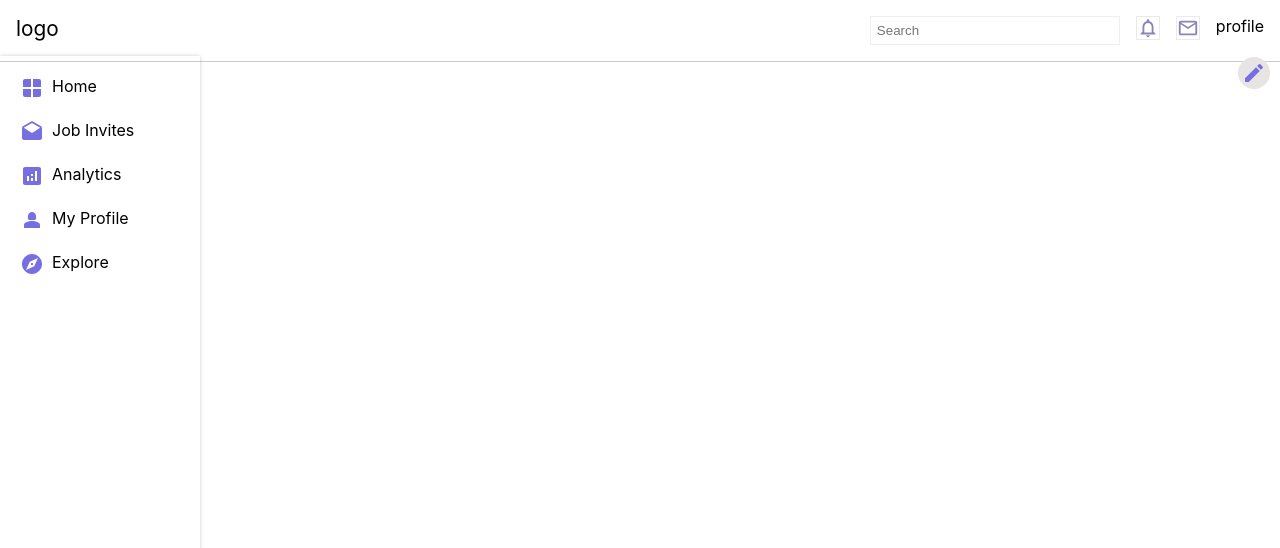
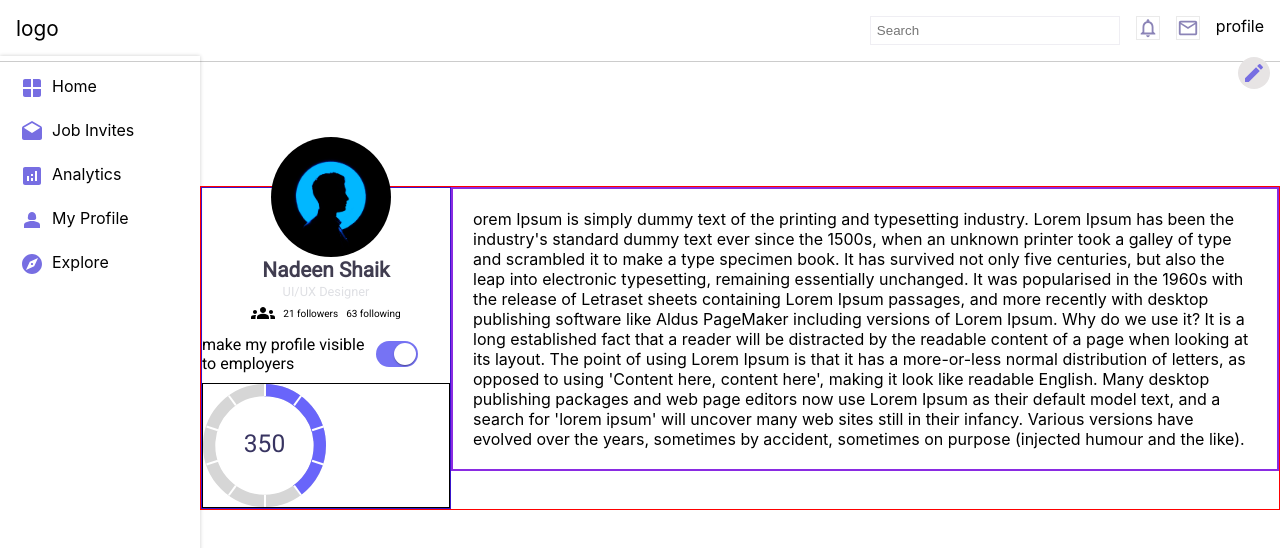
Before and after one commit to shaik11r/LearnXassignment, a React (Create React App) app: page / in a window 1280 px wide. Shown: the top 548 px of the page. Built offline with nearby package versions, Linux system fonts and the light colour scheme.

Commit message:
broad overview completed

```diff
--- a/package.json
+++ b/package.json
@@ -11,6 +11,7 @@
     "@testing-library/react": "^13.4.0",
     "@testing-library/user-event": "^13.5.0",
     "react": "^18.2.0",
+    "react-circular-progressbar": "^2.1.0",
     "react-dom": "^18.2.0",
     "react-dropzone": "^14.2.3",
     "react-image-crop": "^10.1.8",
--- a/src/App.css
+++ b/src/App.css
@@ -1,6 +1,10 @@
+@import url("https://fonts.googleapis.com/css2?family=Roboto&display=swap");
+
 .main {
   position: relative;
+  box-sizing: border-box;
 }
+
 .navbar__first {
   padding: 1rem;
   width: 100%;
@@ -67,7 +71,7 @@ input:focus {
   align-items: center;
   justify-content: center;
   border-radius: 6px;
-  width: 90%;
+  width: calc(100% - 200px);
   height: 130px;
   overflow: hidden;
   object-fit: cover;
@@ -86,3 +90,67 @@ input:focus {
   width: 32px;
   height: 32px;
 }
+.main_first {
+  position: absolute;
+  top: 186px;
+  left: 200px;
+  display: flex;
+  align-items: flex-start;
+  border: 1px solid red;
+  width: calc(100% - 200px);
+}
+.profile__first {
+  font-family: "Roboto", sans-serif;
+  flex: 1;
+  max-width: 250px;
+  width: 90%;
+  border: 1px solid rgb(56, 22, 204);
+}
+.profile__second {
+  margin-top: 70px;
+  display: flex;
+  flex-direction: column;
+  align-items: center;
+}
+.profile__second-name{
+  font-size: 1.3rem;
+  font-weight: 600;
+  color: #403d50;
+}
+.profile__second-role{
+  margin:2px;
+  font-size: 0.8rem;
+  color: #dfe0e4;
+}
+.profile__second-bottom {
+  display: flex;
+  justify-content: center;
+  align-items: center;
+  gap: 0.5rem;
+  font-size:10px;
+}
+.profile__third {
+  display: flex;
+  justify-content: center;
+  align-items: center;
+  font-size: 1rem;
+}
+.tabcomponent {
+  flex: 1;
+  border: 2px solid blueviolet;
+  padding: 20px;
+}
+.progressbar {
+  display: flex;
+  justify-content: center;
+  align-items: center;
+}
+.profile_img {
+  position: absolute;
+  top: -50px;
+  left: 70px;
+  width: 120px;
+  height: 120px;
+  object-fit: cover;
+  border-radius: 100%;
+}
--- a/src/App.js
+++ b/src/App.js
@@ -1,14 +1,20 @@
 import "./App.css";
 import Backgroundimage from "./components/Backgroundimage";
 import Navbar from "./components/Navbar";
+import Profile from "./components/Profile";
 import Sidebar from "./components/Sidebar";
+import TabsComponent from "./components/TabsComponent";
 
 function App() {
   return (
     <div className="main">
       <Navbar />
       <Sidebar />
-      <Backgroundimage/>
+      <Backgroundimage />
+      <div className="main_first">
+        <Profile />
+        <TabsComponent/>
+      </div>
     </div>
   );
 }
--- /dev/null
+++ b/src/components/Profile.js
@@ -0,0 +1,84 @@
+import GroupsIcon from "@mui/icons-material/Groups";
+import * as React from "react";
+import { styled } from "@mui/material/styles";
+import FormGroup from "@mui/material/FormGroup";
+import FormControlLabel from "@mui/material/FormControlLabel";
+import Switch from "@mui/material/Switch";
+import Progressbarfun from "./Progressbar";
+import Picture from '../assets/ben-sweet-2LowviVHZ-E-unsplash.jpg'
+const IOSSwitch = styled((props) => <Switch focusVisibleClassName=".Mui-focusVisible" disableRipple {...props} />)(
+  ({ theme }) => ({
+    width: 42,
+    height: 26,
+    padding: 0,
+    "& .MuiSwitch-switchBase": {
+      padding: 0,
+      margin: 2,
+      transitionDuration: "300ms",
+      "&.Mui-checked": {
+        transform: "translateX(16px)",
+        color: "#fff",
+        "& + .MuiSwitch-track": {
+          backgroundColor: theme.palette.mode === "dark" ? "#7673f4" : "#7673f4",
+          opacity: 1,
+          border: 0,
+        },
+        "&.Mui-disabled + .MuiSwitch-track": {
+          opacity: 0.5,
+        },
+      },
+      "&.Mui-focusVisible .MuiSwitch-thumb": {
+        color: "#7673f4",
+        border: "6px solid #fff",
+      },
+      "&.Mui-disabled .MuiSwitch-thumb": {
+        color: theme.palette.mode === "light" ? "" : theme.palette.grey[600],
+      },
+      "&.Mui-disabled + .MuiSwitch-track": {
+        opacity: theme.palette.mode === "light" ? 0.7 : 0.3,
+      },
+    },
+    "& .MuiSwitch-thumb": {
+      boxSizing: "border-box",
+      width: 22,
+      height: 22,
+    },
+    "& .MuiSwitch-track": {
+      borderRadius: 26 / 2,
+      backgroundColor: theme.palette.mode === "light" ? "#39393D" : "#39393D",
+      opacity: 1,
+      transition: theme.transitions.create(["background-color"], {
+        duration: 500,
+      }),
+    },
+  })
+);
+
+function Profile() {
+  return (
+    <div className="profile__first">
+      <img className="profile_img" src={Picture} alt="picture" />
+      <div className="profile__second">
+        <div className="profile__second-name">Nadeen Shaik</div>
+        <div className="profile__second-role">UI/UX Designer</div>
+        <div className="profile__second-bottom">
+          <GroupsIcon />
+          <div>21 followers</div>
+          <div>63 following</div>
+        </div>
+      </div>
+      <div className="profile__third">
+        <div>make my profile visible to employers</div>
+        <FormGroup>
+          <FormControlLabel control={<IOSSwitch sx={{ m: 2 }} defaultChecked />} />
+        </FormGroup>
+      </div>
+      <div className="profile_fourth"></div>
+      <div className="profile_fifth-wheel"></div>
+      <div className="profile_sixth-ranking">
+        <Progressbarfun />
+      </div>
+    </div>
+  );
+}
+export default Profile;
--- /dev/null
+++ b/src/components/Progressbar.js
@@ -0,0 +1,45 @@
+import React from "react";
+import { CircularProgressbarWithChildren, buildStyles } from "react-circular-progressbar";
+import "react-circular-progressbar/dist/styles.css";
+import RadialSeparators from "./RadialSeparators";
+
+const Progressbarfun = () => (
+  <div style={{}}>
+    <Progressbar>
+      <CircularProgressbarWithChildren
+        value={40}
+        text={`${350}`}
+        strokeWidth={10}
+        styles={buildStyles({
+          textColor: "#383461",
+          strokeLinecap: "butt",
+          pathColor: "#6965fa",
+          color: "#6965fa",
+        })}>
+        <RadialSeparators
+          count={10}
+          style={{
+            background: "#fff",
+            width: "2px",
+            height: `${10}%`,
+          }}
+        />
+      </CircularProgressbarWithChildren>
+    </Progressbar>
+  </div>
+);
+
+function Progressbar(props) {
+  return (
+    <div className="progressbar" >
+      <div  style={{ display: "flex", border: "1px solid black" }}>
+        <div style={{ width: "100%" }}>{props.children}</div>
+        <div style={{ width: "100%" }}>
+          <h3 className="h5">{props.label}</h3>
+          <p>{props.description}</p>
+        </div>
+      </div>
+    </div>
+  );
+}
+export default Progressbarfun;
--- /dev/null
+++ b/src/components/RadialSeparators.js
@@ -0,0 +1,22 @@
+import React from "react";
+import _ from "lodash";
+
+function Separator(props) {
+  return (
+    <div
+      style={{
+        position: "absolute",
+        height: "100%",
+        transform: `rotate(${props.turns}turn)`,
+      }}>
+      <div style={props.style} />
+    </div>
+  );
+}
+
+function RadialSeparators(props) {
+  const turns = 1 / props.count;
+  return _.range(props.count).map((index) => <Separator turns={index * turns} style={props.style} />);
+}
+
+export default RadialSeparators;
--- /dev/null
+++ b/src/components/TabsComponent.js
@@ -0,0 +1,18 @@
+function TabsComponent() {
+  return (
+    <div className="tabcomponent">
+      orem Ipsum is simply dummy text of the printing and typesetting industry. Lorem Ipsum has been the industry's
+      standard dummy text ever since the 1500s, when an unknown printer took a galley of type and scrambled it to make a
+      type specimen book. It has survived not only five centuries, but also the leap into electronic typesetting,
+      remaining essentially unchanged. It was popularised in the 1960s with the release of Letraset sheets containing
+      Lorem Ipsum passages, and more recently with desktop publishing software like Aldus PageMaker including versions
+      of Lorem Ipsum. Why do we use it? It is a long established fact that a reader will be distracted by the readable
+      content of a page when looking at its layout. The point of using Lorem Ipsum is that it has a more-or-less normal
+      distribution of letters, as opposed to using 'Content here, content here', making it look like readable English.
+      Many desktop publishing packages and web page editors now use Lorem Ipsum as their default model text, and a
+      search for 'lorem ipsum' will uncover many web sites still in their infancy. Various versions have evolved over
+      the years, sometimes by accident, sometimes on purpose (injected humour and the like).
+    </div>
+  );
+}
+export default TabsComponent;
```
Also changed, not shown: src/assets/ben-sweet-2LowviVHZ-E-unsplash.jpg (added), 1 other file (tests, documents, lock files or other folders).
